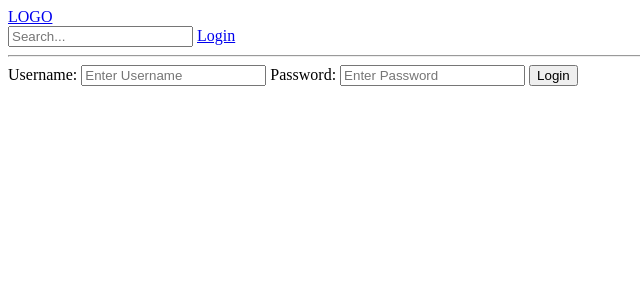
After one commit to cgriff92/StudyBud, a Django app: page /login/ in a window 1280 px wide. The commit adds this page. Shown: the top 300 px of the page, without its empty margins (0-640 px from the left). Run offline with Django 5.2, Linux system fonts and the light colour scheme.

Commit message:
User Login

```diff
--- /dev/null
+++ b/base/templates/base/login_register.html
@@ -0,0 +1,19 @@
+{%extends 'main.html'%}
+
+{%block content%}
+
+
+<div>
+    <form method = "POST" action = "">
+        {%csrf_token%}
+        <label>Username:</label>
+        <input type = "text" name = "username" placeholder="Enter Username"/>
+
+        <label>Password:</label>
+        <input type = "password" name = "password" placeholder="Enter Password"/>
+        <input type = "submit" value = "Login"/>
+    </form>
+
+</div>
+
+{%endblock content%}
--- a/base/urls.py
+++ b/base/urls.py
@@ -2,6 +2,8 @@ from django.urls import path
 from . import views
 
 urlpatterns = [
+    path('login/', views.loginPage, name="login"),
+
     path('', views.home, name="home"),
     path('room/<str:pk>/', views.room, name="room"),
 
--- a/base/views.py
+++ b/base/views.py
@@ -3,6 +3,20 @@ from django.db.models import Q
 from .models import Room, Topic
 from .forms import RoomForm
 # Create your views here.
+
+
+def loginPage(request):
+    if request.method == 'POST':
+        username = request.POST.get('username')
+        password = request.POST.get('password')
+
+        try:
+            user = User.objects.get(username=username)
+        except:
+            user = None
+
+    context = {}
+    return render(request, 'base/login_register.html', context)
 
 
 
--- a/templates/navbar.html
+++ b/templates/navbar.html
@@ -1,6 +1,8 @@
 <a href="/"
 <h1>LOGO</h1>
 </a>
+
+
 
 
 <form method = "GET" action = "{%url 'home' %}"></form>
@@ -8,4 +10,7 @@
 
 </form>
 
+<a href="{% url 'login' %}">Login</a>
+
+
 <hr>
```
